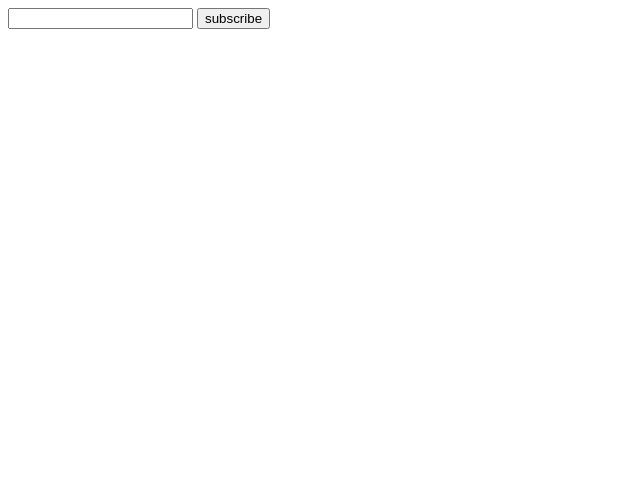
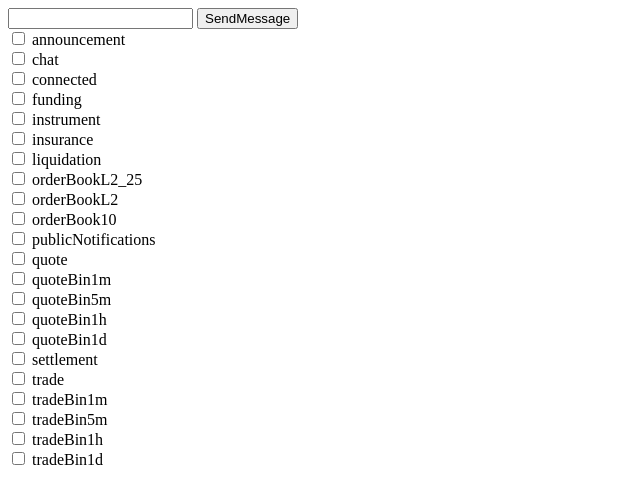
Before and after one commit to Orochyy/BitmaxGinGorilla, a plain HTML site: page template/index.html in a window 1280 px wide. Shown: the whole page, without its empty margins (0-640 px from the left). Drawn offline with Linux system fonts and the light colour scheme.

Commit message:
created subscribe functions and unsubscribe functions

```diff
--- a/template/index.html
+++ b/template/index.html
@@ -7,7 +7,96 @@
 <body>
 
 <input type="text" id="input">
-<button id="subscribe" onclick="sendMessage()">subscribe</button>
+<button id="sendMessage" onclick="sendMessage()">SendMessage</button>
+<br>
+<div>
+    <input type="checkbox" name="announcement" onclick="manegeSubscribe(this)">
+    <label>announcement</label>
+</div>
+<div>
+    <input type="checkbox" name="chat" onclick="manegeSubscribe(this)">
+    <label>chat</label>
+</div>
+<div>
+    <input type="checkbox" name="connected" onclick="manegeSubscribe(this)">
+    <label>connected</label>
+</div>
+<div>
+    <input type="checkbox" name="funding" onclick="manegeSubscribe(this)">
+    <label>funding</label>
+</div>
+<div>
+    <input type="checkbox" name="instrument" onclick="manegeSubscribe(this)">
+    <label>instrument</label>
+</div>
+<div>
+    <input type="checkbox" name="insurance" onclick="manegeSubscribe(this)">
+    <label>insurance</label>
+</div>
+<div>
+    <input type="checkbox" name="liquidation" onclick="manegeSubscribe(this)">
+    <label>liquidation</label>
+</div>
+<div>
+    <input type="checkbox" name="orderBookL2_25" onclick="manegeSubscribe(this)">
+    <label>orderBookL2_25</label>
+</div>
+<div>
+    <input type="checkbox" name="orderBookL2" onclick="manegeSubscribe(this)">
+    <label>orderBookL2</label>
+</div>
+<div>
+    <input type="checkbox" name="orderBook10" onclick="manegeSubscribe(this)">
+    <label>orderBook10</label>
+</div>
+<div>
+    <input type="checkbox" name="publicNotifications" onclick="manegeSubscribe(this)">
+    <label>publicNotifications</label>
+</div>
+<div>
+    <input type="checkbox" name="quote" onclick="manegeSubscribe(this)">
+    <label>quote</label>
+</div>
+<div>
+    <input type="checkbox" name="quoteBin1m" onclick="manegeSubscribe(this)">
+    <label>quoteBin1m</label>
+</div>
+<div>
+    <input type="checkbox" name="quoteBin5m" onclick="manegeSubscribe(this)">
+    <label>quoteBin5m</label>
+</div>
+<div>
+    <input type="checkbox" name="quoteBin1h" onclick="manegeSubscribe(this)">
+    <label>quoteBin1h</label>
+</div>
+<div>
+    <input type="checkbox" name="quoteBin1d" onclick="manegeSubscribe(this)">
+    <label>quoteBin1d</label>
+</div>
+<div>
+    <input type="checkbox" name="settlement" onclick="manegeSubscribe(this)">
+    <label>settlement</label>
+</div>
+<div>
+    <input type="checkbox" name="trade" onclick="manegeSubscribe(this)">
+    <label>trade</label>
+</div>
+<div>
+    <input type="checkbox" name="tradeBin1m" onclick="manegeSubscribe(this)">
+    <label>tradeBin1m</label>
+</div>
+<div>
+    <input type="checkbox" name="tradeBin5m" onclick="manegeSubscribe(this)">
+    <label>tradeBin5m</label>
+</div>
+<div>
+    <input type="checkbox" name="tradeBin1h" onclick="manegeSubscribe(this)">
+    <label>tradeBin1h</label>
+</div>
+<div>
+    <input type="checkbox" name="tradeBin1d" onclick="manegeSubscribe(this)">
+    <label>tradeBin1d</label>
+</div>
 
 </body>
 
@@ -27,8 +116,6 @@
         if (event.wasClean) {
             console.log(`[close] Connection closed cleanly, code=${event.code} reason=${event.reason}`);
         } else {
-            // e.g. server process killed or network down
-            // event.code is usually 1006 in this case
             console.log('[close] Connection died');
         }
     };
@@ -37,9 +124,18 @@
         console.log(`[error] ${error.message}`);
     };
 
-    function sendMessage(){
+    function sendMessage() {
         let inputValue = document.getElementById("input").value;
         socket.send(inputValue);
     }
+
+    function manegeSubscribe(e) {
+        let action = e.checked ? "subscribe" : "unsubscribe" ;
+        let topic = e.name  ;
+        let payload ;
+        payload = {"op": action, "args": [topic]}
+        let payloadStr = JSON.stringify(payload)
+        socket.send(payloadStr)
+    }
 </script>
 </html>
```
